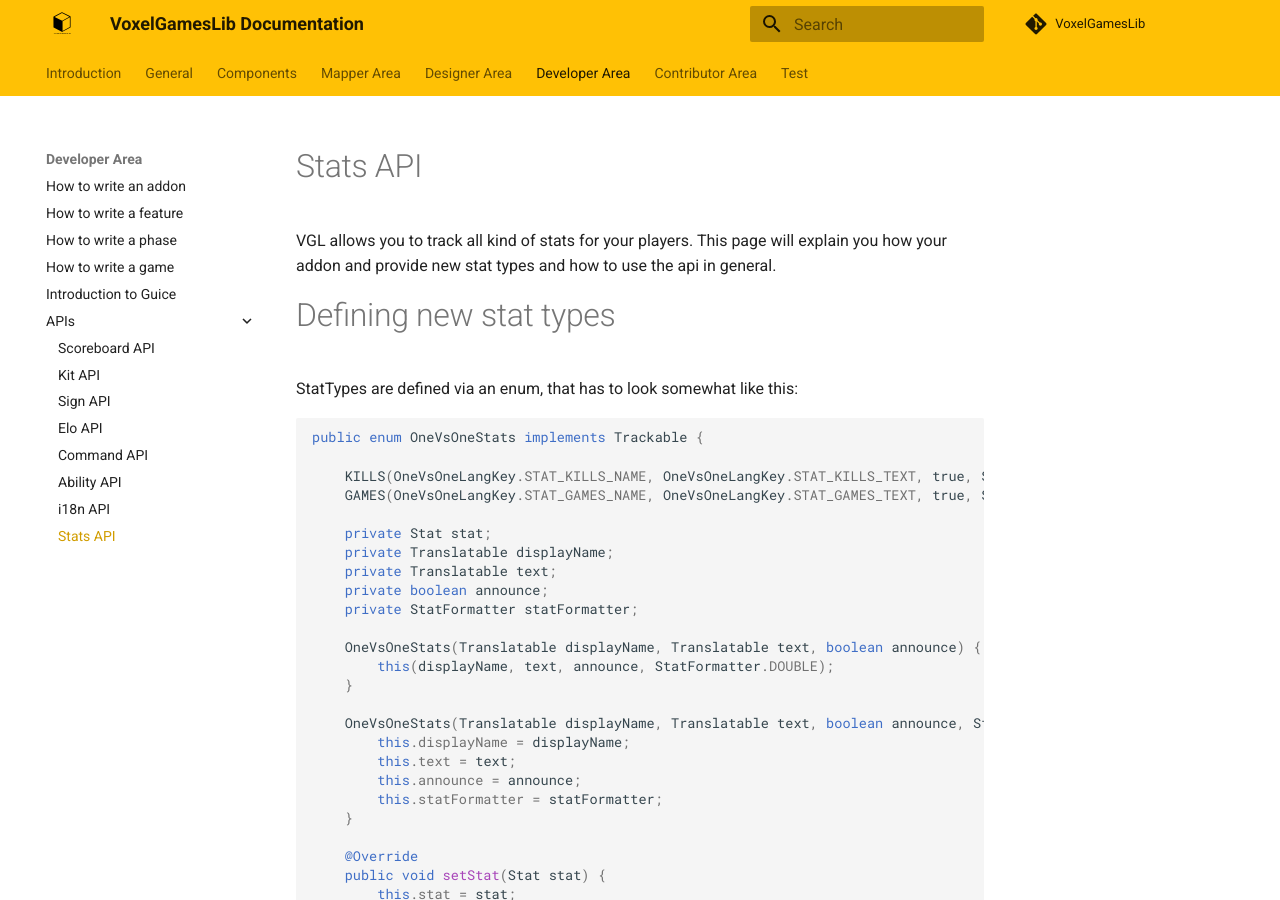
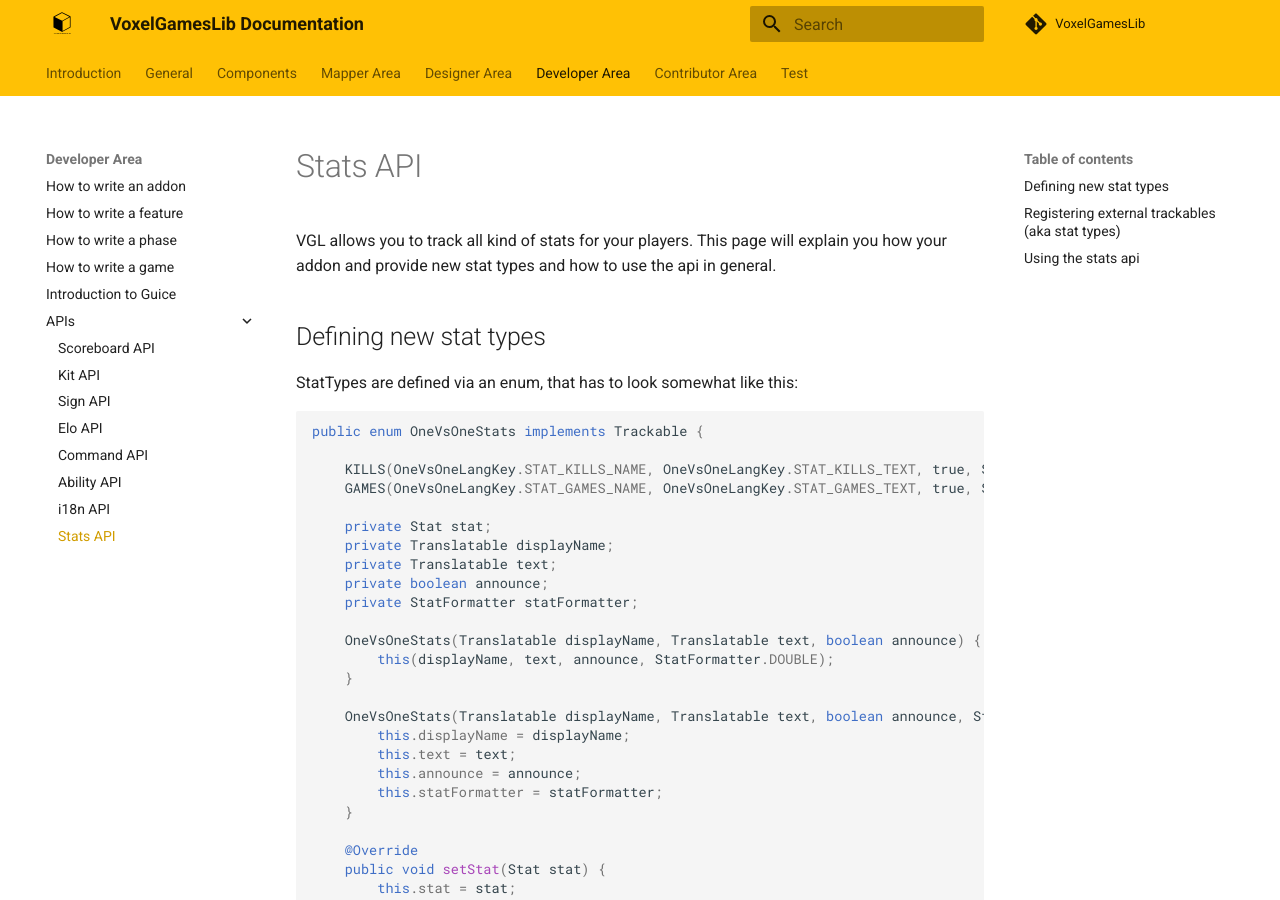
Before and after one commit to VoxelGamesLib/docs, an MkDocs documentation site: the page built from docs/developer-area/apis/stats.md, in a window 1280 px wide and 900 px high. Built offline with MkDocs 1.6.1 and Material for MkDocs 9.7.7, drawn with Linux system fonts in a browser that asks for light colours; comment, search, counter and statistics services are not loaded; old or Windows-style settings are respelled for this version of MkDocs.

Commit message:
fix headlines for stats

````diff
--- a/docs/developer-area/apis/stats.md
+++ b/docs/developer-area/apis/stats.md
@@ -2,7 +2,7 @@
 
 VGL allows you to track all kind of stats for your players. This page will explain you how your addon and provide new stat types and how to use the api in general.
 
-# Defining new stat types
+## Defining new stat types
 
 StatTypes are defined via an enum, that has to look somewhat like this:
 
@@ -112,14 +112,14 @@ This will be used as an identifier of your addon for stats, limilar how minecraf
 The other thing you will want to change are obvisouly the enum constants. They need i18n names, a boolean stating if changes should be announced to the player, and optionally a formatter.
 Check the `StatsFormatter` class to take a look at default formatters or implement your own one. You can fine the class [here](https://github.com/VoxelGamesLib/VoxelGamesLibv2/blob/master/VoxelGamesLib/src/main/java/com/voxelgameslib/voxelgameslib/stats/StatFormatter.java).
 
-# Registering external trackables (aka stat types)
+## Registering external trackables (aka stat types)
 
 Now you need to register that class. To do that, @Inject a StatHandler class into your module and in your enable method, register it with some random enum instance:
 ```java
 statsHandler.registerTrackable(OneVsOneStats.KILLS);
 ```
 
-# Using the stats api
+## Using the stats api
 
 Using the stats api is easy:
 ```java
````
